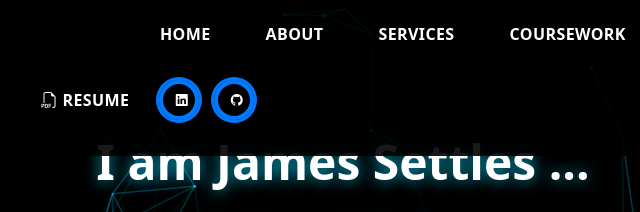
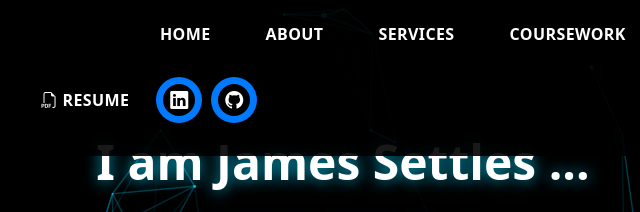
Before and after one commit to eyefixcode/eyefixcode.github.io, a plain HTML site: page index.html in a window 1280 px wide. Shown: the top 212 px of the page, 297-937 px from the left. Drawn offline with nearby package versions, Linux system fonts and the light colour scheme; animation ran at ten frames a second.

Commit message:
centered social ico
centered social images

```diff
--- a/assets/css/style.css
+++ b/assets/css/style.css
@@ -214,12 +214,22 @@ a:hover {
 .socials .ico-circle {
   height: 40px;
   width: 40px;
-  font-size: 1.2rem;
+  display: flex;
+  justify-content: center;
+  align-items: center;
   border-radius: 50%;
-  line-height: 1.6;
-  margin: 0 15px 0 0;
+  background: black;
   box-shadow: 0 0 0 3px #0078ff;
   transition: all 500ms ease;
+  margin: 0 15px 0 0;
+}
+
+.socials .ico-circle i {
+  font-size: 18px;
+  line-height: 1;
+  margin: 0;
+  padding: 0;
+  display: block;
 }
 
 .socials .ico-circle:hover {
```
